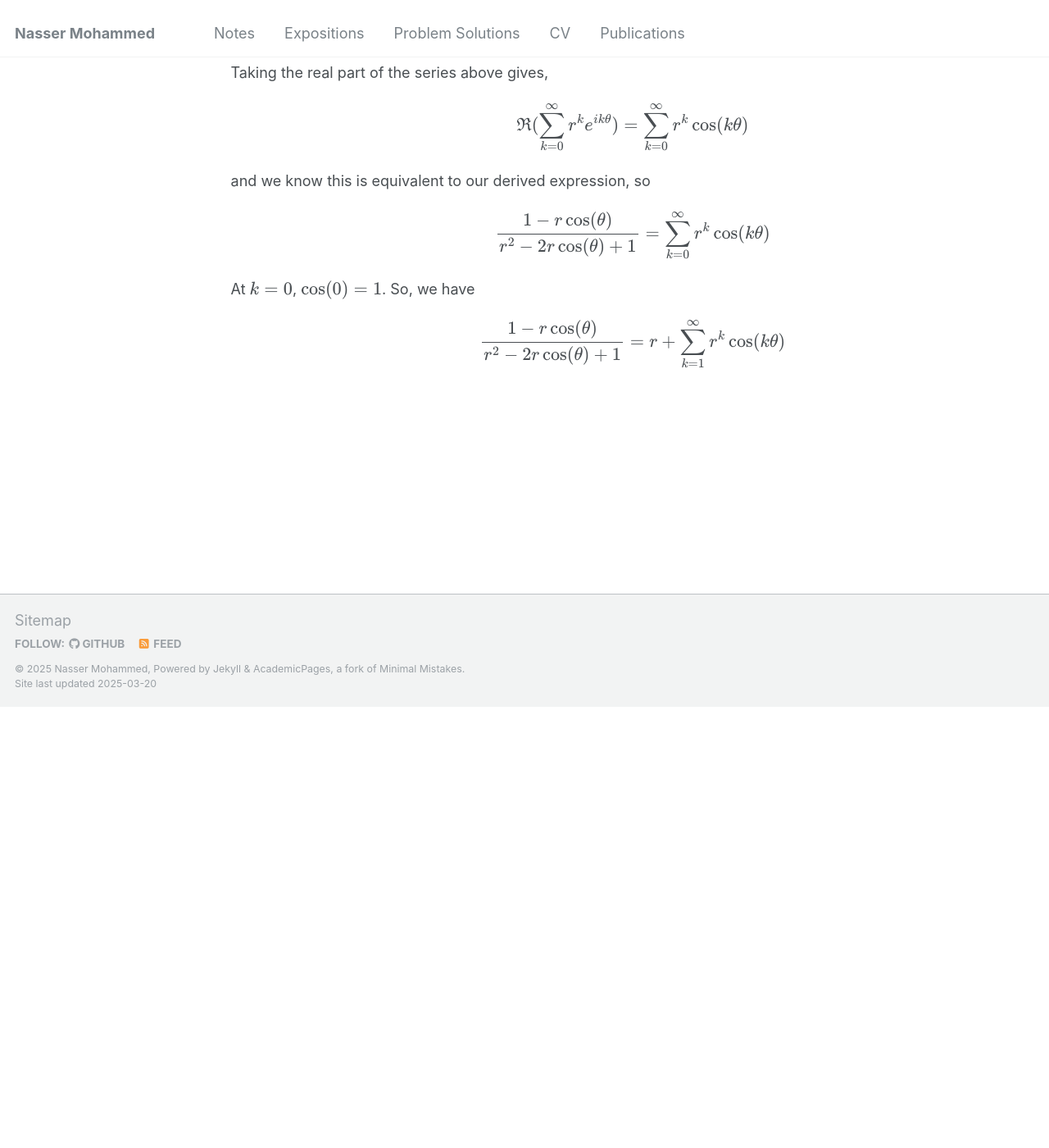
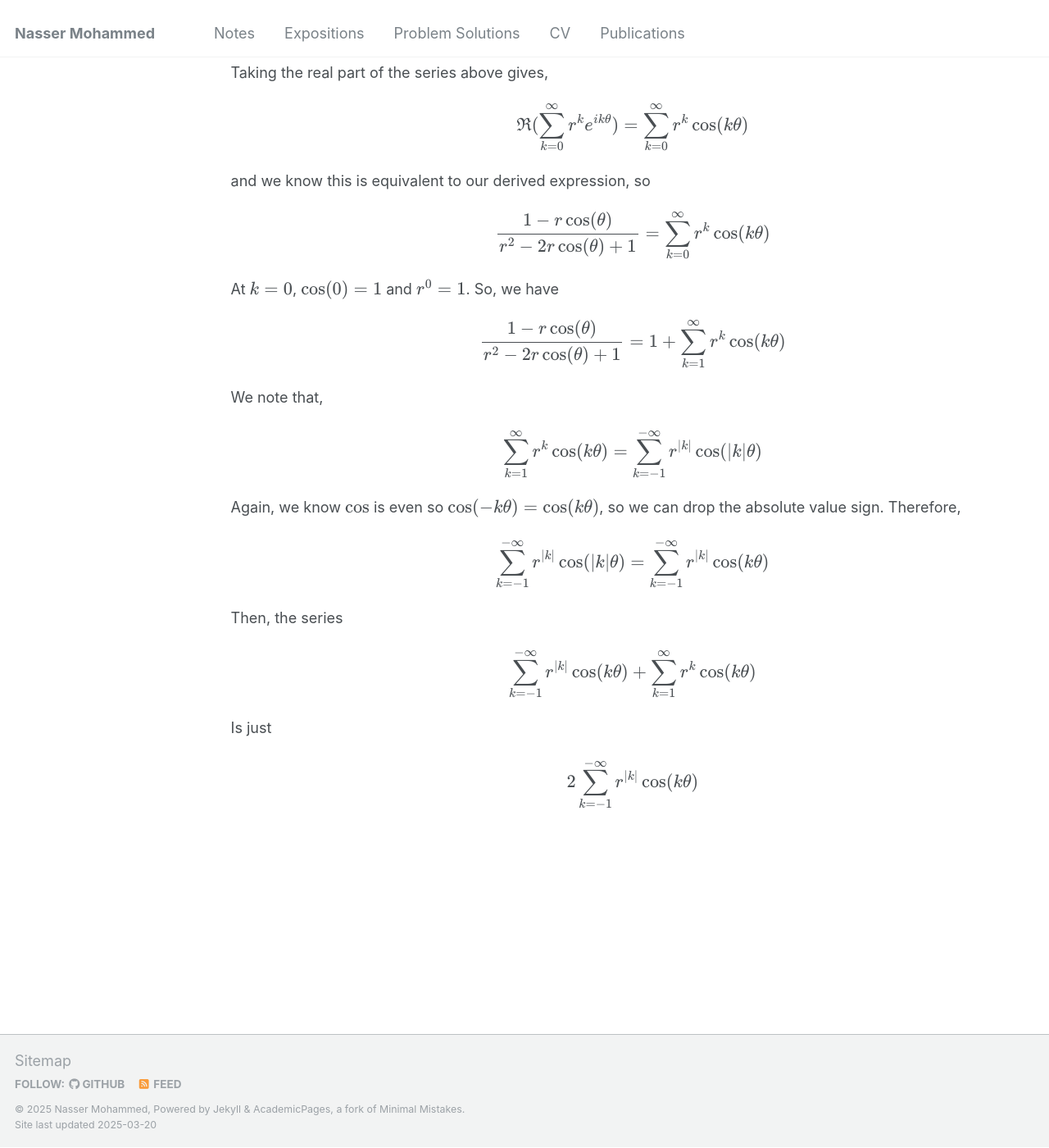
Before and after one commit to Nasser-Mohammed/Nasser-Mohammed.github.io, a Jekyll site: the page built from _pages/notes/Fourier-Analysis/poisson-kernel.md, in a window 1280 px wide and 1400 px high, scrolled down 2511 px. Shown: the whole window at 82% size. Built offline with Jekyll 4.4.1, drawn with Linux system fonts in a browser that asks for light colours; before the commit the page ends 3373 px from its top, so only the background shows below that.

Commit message:
Update poisson-kernel.md

```diff
--- a/_pages/notes/Fourier-Analysis/poisson-kernel.md
+++ b/_pages/notes/Fourier-Analysis/poisson-kernel.md
@@ -48,5 +48,13 @@ Taking the real part of the series above gives,
 \\[\Re (\sum_{k = 0}^{\infty}r^ke^{ik\theta}) = \sum_{k = 0}^{\infty}r^k\cos(k\theta)\\]
 and we know this is equivalent to our derived expression, so
 \\[\frac{1-r\cos(\theta)}{r^2-2r\cos(\theta) + 1} = \sum_{k = 0}^{\infty}r^k\cos(k\theta)\\]
-At \\(k=0\\), \\(\cos(0) = 1\\). So, we have
-\\[\frac{1-r\cos(\theta)}{r^2-2r\cos(\theta) + 1} = r + \sum_{k=1}^{\infty}r^k\cos(k\theta)\\]
+At \\(k=0\\), \\(\cos(0) = 1\\) and \\(r^0 =1\\). So, we have
+\\[\frac{1-r\cos(\theta)}{r^2-2r\cos(\theta) + 1} = 1 + \sum_{k=1}^{\infty}r^k\cos(k\theta)\\]
+We note that,
+\\[\sum_{k=1}^{\infty}r^k\cos(k\theta) = \sum_{k=-1}^{-\infty}r^{|k|}\cos(|k|\theta)\\]
+Again, we know \\(\cos\\) is even so \\(\cos(-k\theta) = \cos(k\theta)\\), so we can drop the absolute value sign. Therefore,
+\\[\sum_{k=-1}^{-\infty}r^{|k|}\cos(|k|\theta) = \sum_{k=-1}^{-\infty}r^{|k|}\cos(k\theta)\\]
+Then, the series
+\\[\sum_{k=-1}^{-\infty}r^{|k|}\cos(k\theta) + \sum_{k=1}^{\infty}r^{k}\cos(k\theta)\\]
+Is just
+\\[2\sum_{k=-1}^{-\infty}r^{|k|}\cos(k\theta)\\]
```
